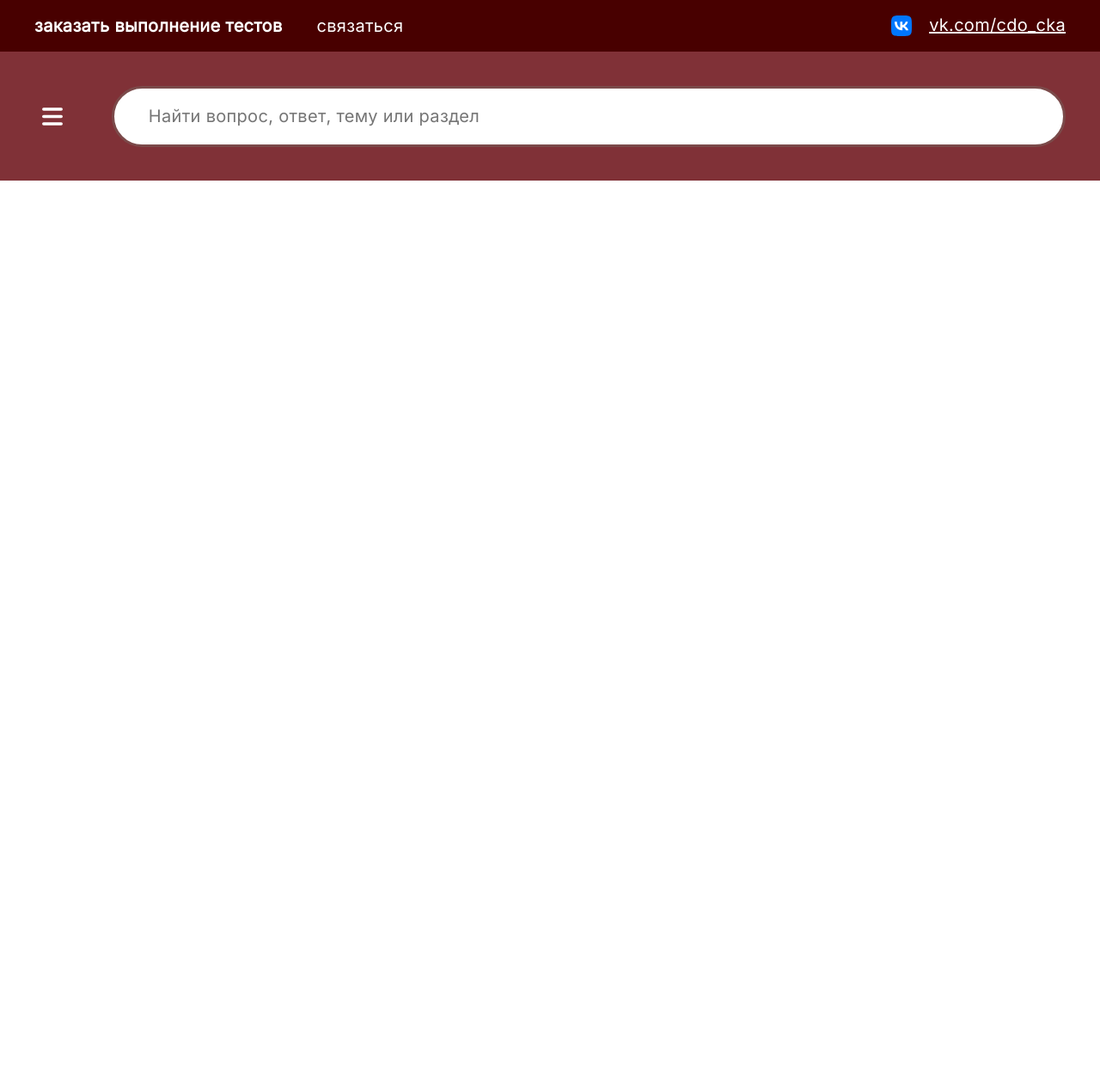
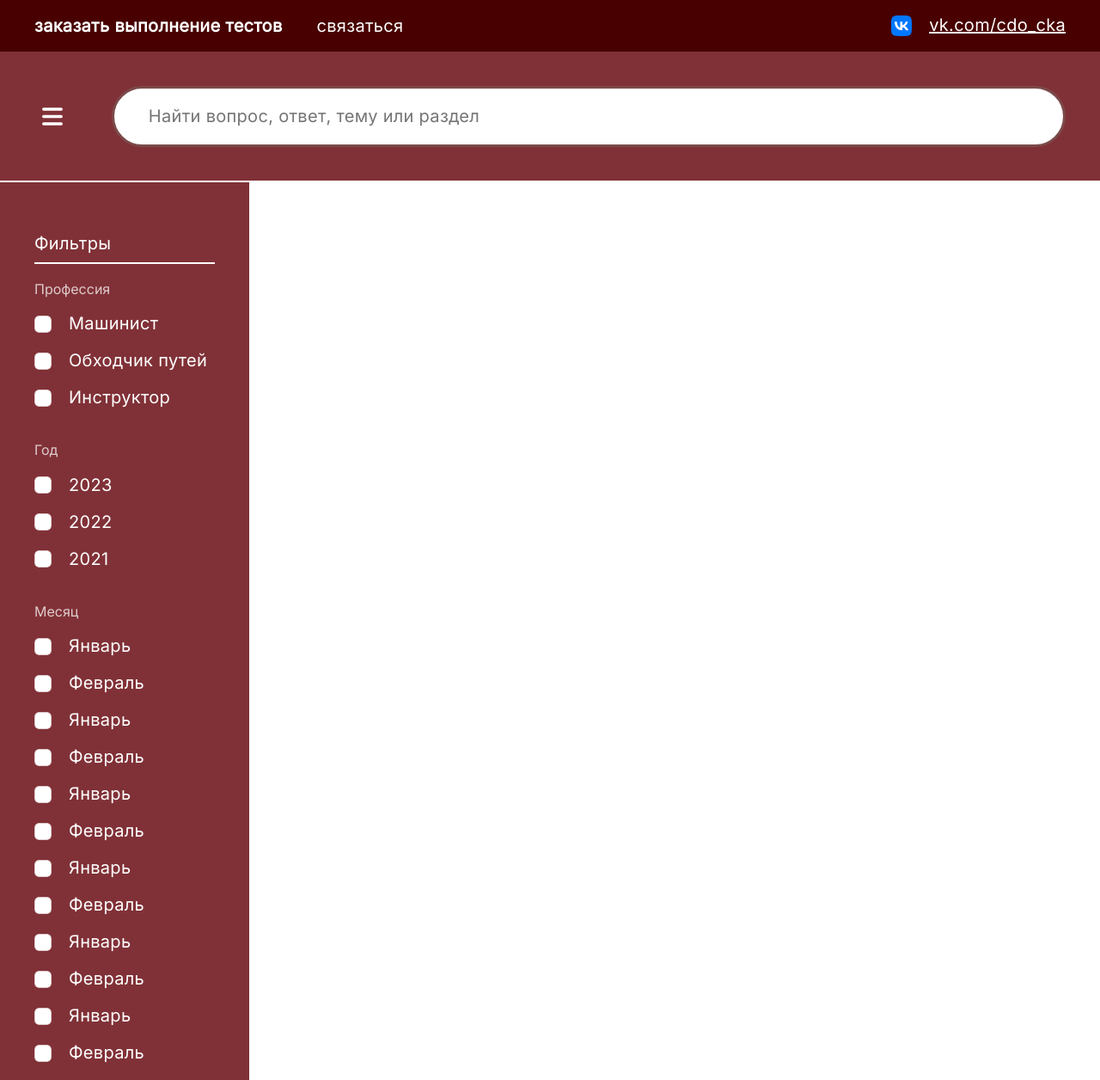
Before and after one commit to Papr1ka/DOHATEP_SITE, a Django app: page / in a window 1280 px wide. Shown: the whole page at 86% size. Before the commit the page ends 210 px from the top, so only its background shows below. Run offline with Django 4.2, Linux system fonts and the light colour scheme.

Commit message:
sidebar prototype ended

```diff
--- a/dohater_site/cdo_ska/urls.py
+++ b/dohater_site/cdo_ska/urls.py
@@ -1,6 +1,7 @@
 from django.urls import path
-from .views import index
+from .views import index, home
 
 urlpatterns = [
-    path('', index),
+    path('', home),
+    path('index', index),
 ]
--- a/dohater_site/cdo_ska/views.py
+++ b/dohater_site/cdo_ska/views.py
@@ -3,3 +3,6 @@
 # Create your views here.
 def index(request):
     return render(request, 'cdo_ska/index.html')
+
+def home(request):
+    return render(request, 'cdo_ska/home.html')
--- /dev/null
+++ b/dohater_site/static/css/home.css
@@ -0,0 +1,77 @@
+.wrapper{
+    width: 100%;
+    min-height: 100vh;
+}
+
+.inner{
+    width: 1280px;
+    margin: auto;
+    height: 100%;
+}
+
+.sidebar{
+    width: 290px;
+    background: var(--red_color);
+    color: var(--white_color);
+}
+
+.sidebar-inner{
+    display: flex;
+    flex-direction: column;
+    padding: 0px 40px;
+}
+
+.side-head{
+    margin-top: 60px;
+}
+
+.sidebar .line{
+    margin-top: 10px;
+}
+
+.side-category{
+    margin-top: 20px;
+    display: flex;
+    flex-direction: column;
+    gap: 20px;
+    margin-bottom: 20px;
+}
+
+.categoryfont{
+    font-family: 'Inter';
+    font-style: normal;
+    font-weight: 400;
+    font-size: 16px;
+    line-height: 115%;
+    color: var(--filters_color);
+}
+
+.checkbox+label{
+    display: inline-flex;
+    align-items: center;
+    user-select: none
+}
+
+.checkbox{
+    position: absolute;
+    z-index: -1;
+    opacity: 0;
+}
+
+.checkbox+label::before{
+    content: '';
+    display: inline-block;
+    width: 1em;
+    height: 1em;
+    flex-shrink: 0;
+    flex-grow: 0;
+    border-radius: 0.25em;
+    margin-right: 1em;
+    background-repeat: no-repeat;
+    background-position: center center;
+    background-image: url("../svg/check no.svg");
+}
+
+.checkbox:checked+label::before {
+    background-image: url("../svg/check yes.svg");
+}
--- a/dohater_site/static/css/main.css
+++ b/dohater_site/static/css/main.css
@@ -5,8 +5,9 @@
     --white_color: #FFFFFF;
     --purple_color: #7B4A4A;
     --red_color: #803137;
-    --train_red: #B0010F;
-    --green: #219653;
+    --train_red_color: #B0010F;
+    --green_color: #219653;
+    --filters_color: rgba(255, 255, 255, 0.75);
 }
 
 *{
@@ -39,6 +40,7 @@
 
 textarea:focus, input:focus{
     outline: none;
+    border: 3px solid var(--burgundy_color);
 }
 
 .bold{
--- a/dohater_site/static/css/navbar.css
+++ b/dohater_site/static/css/navbar.css
@@ -71,6 +71,10 @@
     display: none;
 }
 
+.line{
+    border-bottom: 2px solid var(--white_color);
+}
+
 @media screen and (max-width: 1360px) {
     .nav-wrapper{
         width: 100%;
--- /dev/null
+++ b/dohater_site/templates/cdo_ska/home.html
@@ -0,0 +1,70 @@
+{% extends 'cdo_ska/index.html' %}
+
+{% load static %}
+
+{% block links %}
+<link rel="stylesheet" href="{% static 'css/home.css' %}">
+{% endblock links %}
+
+{% block content %}
+
+<div class="wrapper">
+    <div class="inner">
+        <div class="sidebar">
+            <div class="sidebar-inner">
+                <div class="side-head headerfont">Фильтры</div>
+                <div class="line"></div>
+                <div class="side-category">
+                    <div class="side-header categoryfont">Профессия</div>
+                    <input type="checkbox" class="checkbox" id="prof1" name="happy" value="yes">
+                    <label class="checkbox-label headerfont" for="prof1">Машинист</label>
+                    <input type="checkbox" class="checkbox" id="prof2" name="happy" value="yes">
+                    <label class="checkbox-label headerfont" for="prof2">Обходчик путей</label>
+                    <input type="checkbox" class="checkbox" id="prof3" name="happy" value="yes">
+                    <label class="checkbox-label headerfont" for="prof3">Инструктор</label>
+                </div>
+                <div class="side-category">
+                    <div class="side-header categoryfont">Год</div>
+                    <input type="checkbox" class="checkbox" id="year1" name="happy" value="yes">
+                    <label class="checkbox-label headerfont" for="year1">2023</label>
+                    <input type="checkbox" class="checkbox" id="year2" name="happy" value="yes">
+                    <label class="checkbox-label headerfont" for="year2">2022</label>
+                    <input type="checkbox" class="checkbox" id="year3" name="happy" value="yes">
+                    <label class="checkbox-label headerfont" for="year3">2021</label>
+                </div>
+                <div class="side-category">
+                    <div class="side-header categoryfont">Месяц</div>
+                    <input type="checkbox" class="checkbox" id="month1" name="happy" value="yes">
+                    <label class="checkbox-label headerfont" for="month1">Январь</label>
+                    <input type="checkbox" class="checkbox" id="month2" name="happy" value="yes">
+                    <label class="checkbox-label headerfont" for="month2">Февраль</label>
+                    <input type="checkbox" class="checkbox" id="month1" name="happy" value="yes">
+                    <label class="checkbox-label headerfont" for="month1">Январь</label>
+                    <input type="checkbox" class="checkbox" id="month2" name="happy" value="yes">
+                    <label class="checkbox-label headerfont" for="month2">Февраль</label>
+                    <input type="checkbox" class="checkbox" id="month1" name="happy" value="yes">
+                    <label class="checkbox-label headerfont" for="month1">Январь</label>
+                    <input type="checkbox" class="checkbox" id="month2" name="happy" value="yes">
+                    <label class="checkbox-label headerfont" for="month2">Февраль</label>
+                    <input type="checkbox" class="checkbox" id="month1" name="happy" value="yes">
+                    <label class="checkbox-label headerfont" for="month1">Январь</label>
+                    <input type="checkbox" class="checkbox" id="month2" name="happy" value="yes">
+                    <label class="checkbox-label headerfont" for="month2">Февраль</label>
+                    <input type="checkbox" class="checkbox" id="month1" name="happy" value="yes">
+                    <label class="checkbox-label headerfont" for="month1">Январь</label>
+                    <input type="checkbox" class="checkbox" id="month2" name="happy" value="yes">
+                    <label class="checkbox-label headerfont" for="month2">Февраль</label>
+                    <input type="checkbox" class="checkbox" id="month1" name="happy" value="yes">
+                    <label class="checkbox-label headerfont" for="month1">Январь</label>
+                    <input type="checkbox" class="checkbox" id="month2" name="happy" value="yes">
+                    <label class="checkbox-label headerfont" for="month2">Февраль</label>
+                </div>
+            </div>
+        </div>
+        <div class="main">
+
+        </div>
+    </div>
+</div>
+
+{% endblock content %}
--- a/dohater_site/templates/cdo_ska/index.html
+++ b/dohater_site/templates/cdo_ska/index.html
@@ -7,6 +7,8 @@
     <meta name="viewport" content="width=device-width, initial-scale=1.0">
     <link rel="stylesheet" href="{% static 'css/main.css' %}">
     <link rel="stylesheet" href="{% static 'css/navbar.css' %}">
+    {% block links %}
+    {% endblock links %}
     <title>{{ app_name }}</title>
 </head>
 <body>
@@ -44,6 +46,9 @@
                 <input class="headerfont search" placeholder="Найти вопрос, ответ, тему или раздел" type="text">
             </div>
         </div>
+        <div class="line"></div>
     </nav>
+    {% block content %}
+    {% endblock content %}
 </body>
 </html>
```
Also changed, not shown: dohater_site/static/svg/check no.svg (added), dohater_site/static/svg/check yes.svg (added), dohater_site/templates/cdo_ska/navbar.html (deleted).
